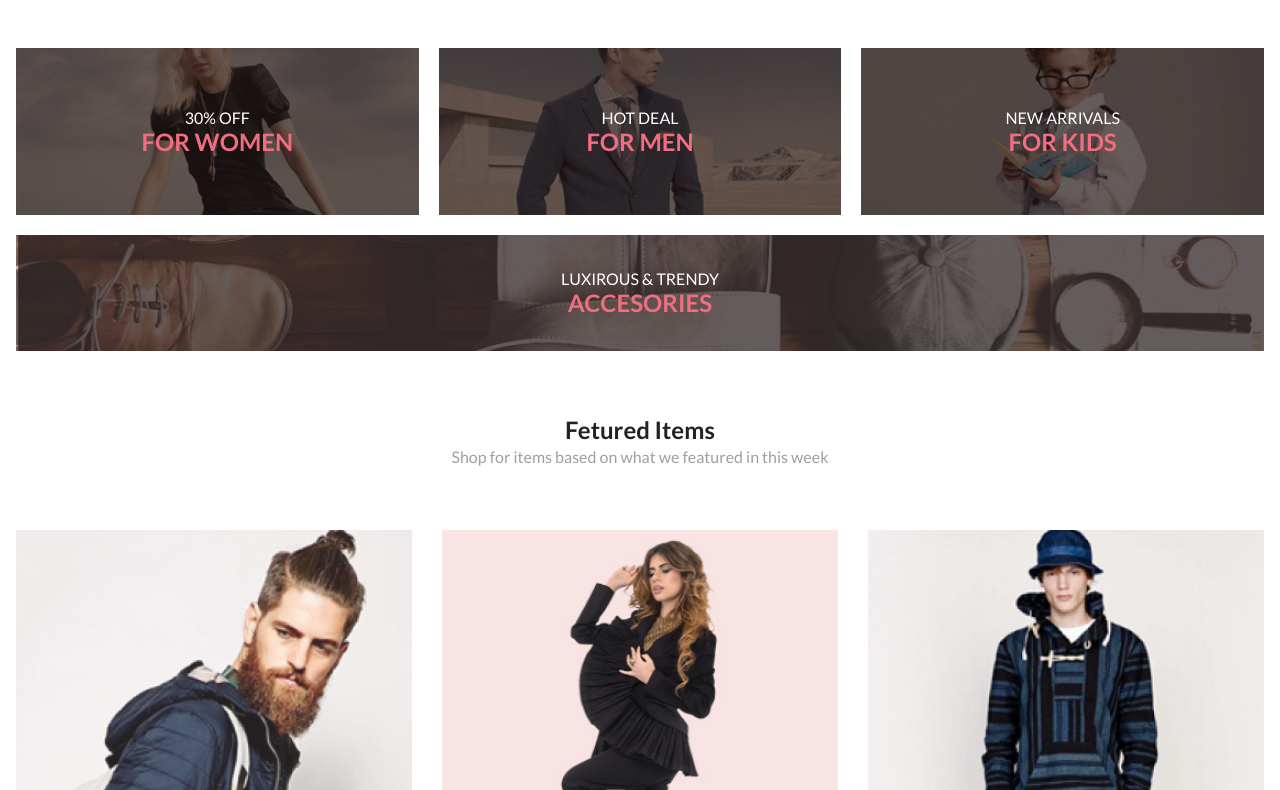
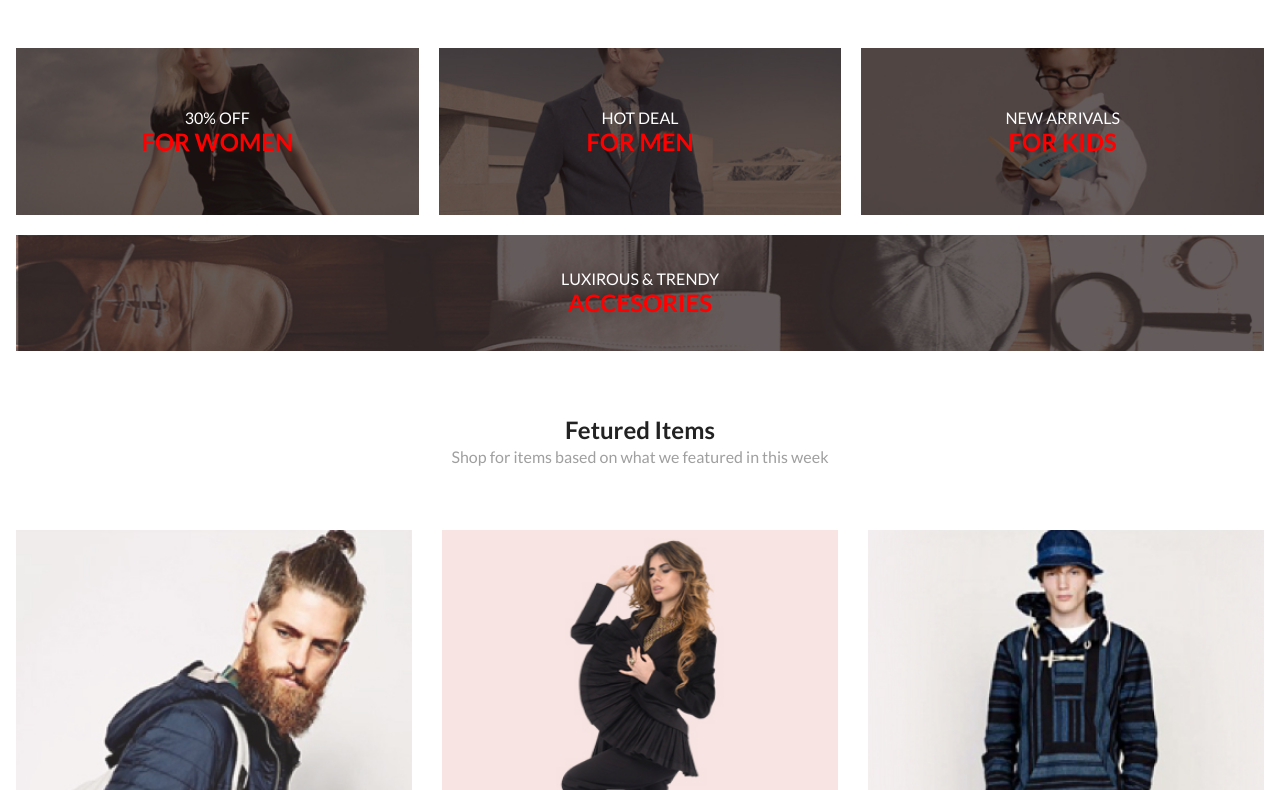
Before and after one commit to EleonoraIgorevna/Clothing-website-layout-HTML-CSS-, a plain HTML site: page index.html in a window 1280 px wide. Shown: the part 703-1493 px from the top of the page. Drawn offline with Linux system fonts and the light colour scheme.

Commit message:
i add some new code

```diff
--- a/style.css
+++ b/style.css
@@ -8,7 +8,7 @@
  Шрифт через Google font  */
 
 :root {
-    --coral: #F16D7F;
+    --coral: red;
 }
 
 body {
```
